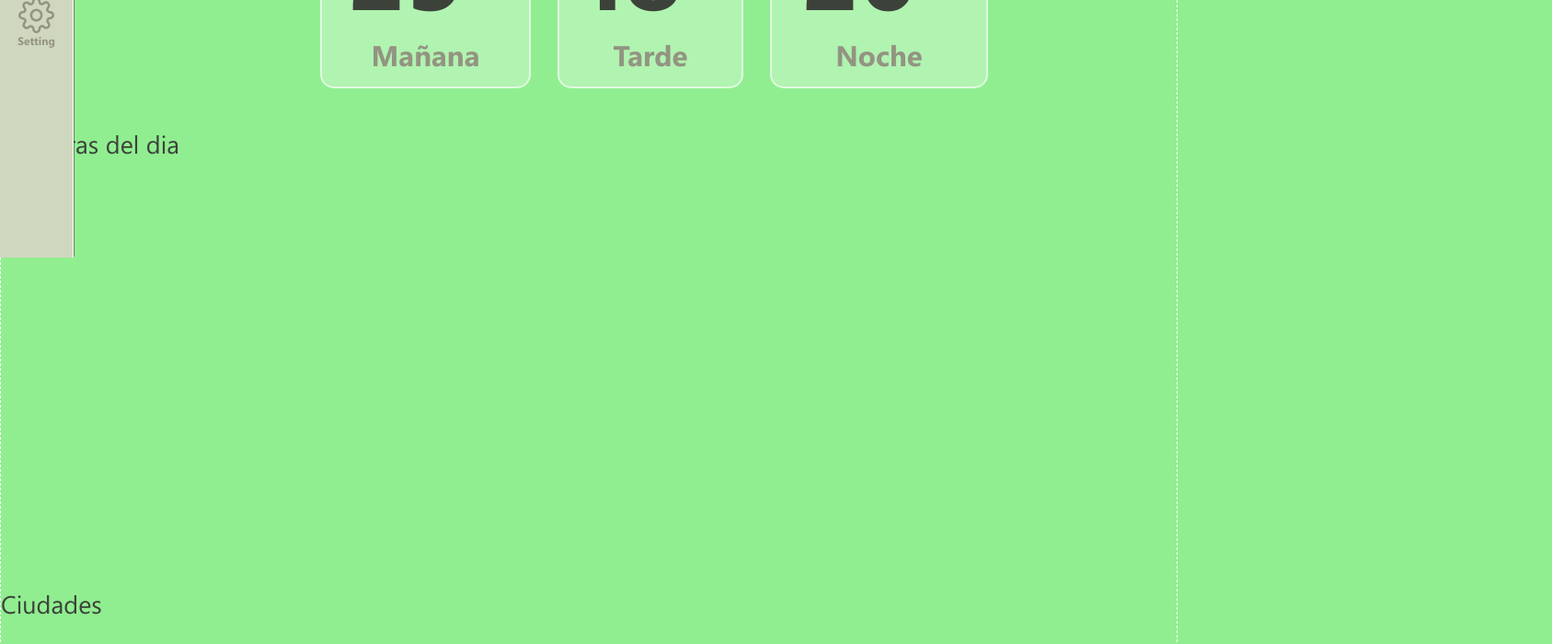
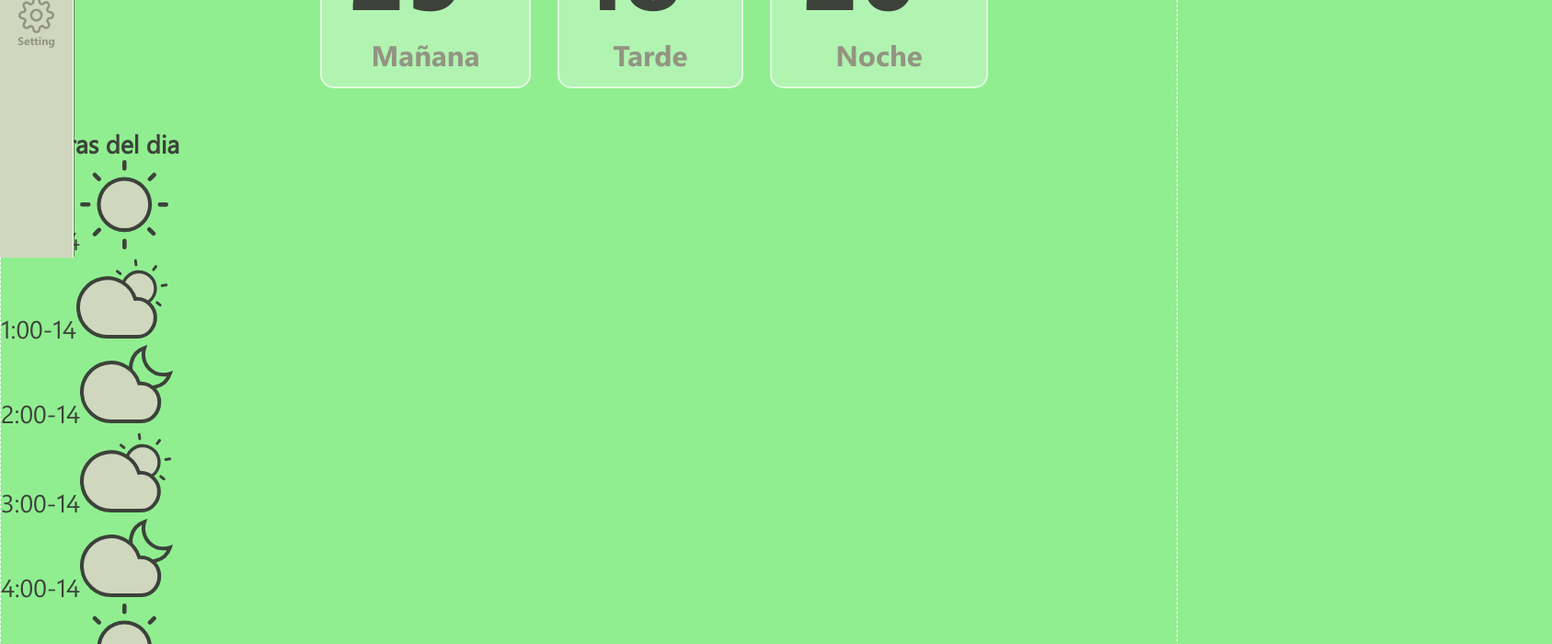
Before and after one commit to fvilca/weather-web-app, a React (Create React App) app: page / in a window 1280 px wide. Shown: the part 520-1220 px from the top of the page at 92% size, 1687 px wide, since content can reach past the window. Built offline with nearby package versions, Linux system fonts and the light colour scheme.

Commit message:
tunning Modal

```diff
--- a/src/HomePage/HomePage.jsx
+++ b/src/HomePage/HomePage.jsx
@@ -7,6 +7,25 @@ import DateFilter from "../components/DateFilter";
 import { RatioWidget1, RatioWidget2 } from "../components/RatioWidget";
 import DayShiftWidget from "../components/DayShift";
 import WeatherSlider from "../components/WeatherSlider";
+
+const dataHoursDay = [
+  { hour: "0:00", temp: "-14", icon: "sunny" },
+  { hour: "0:00", temp: "-14", icon: "cloudy_d" },
+  { hour: "0:00", temp: "-14", icon: "cloudy_n" },
+  { hour: "0:00", temp: "-14", icon: "cloudy_d" },
+  { hour: "0:00", temp: "-14", icon: "cloudy_n" },
+  { hour: "0:00", temp: "-14", icon: "sunny" },
+  { hour: "0:00", temp: "-14", icon: "sunny" },
+  { hour: "0:00", temp: "-14", icon: "cloudy_d" },
+  { hour: "0:00", temp: "-14", icon: "cloudy_d" },
+  { hour: "0:00", temp: "-14", icon: "cloudy_d" },
+  { hour: "0:00", temp: "-14", icon: "cloudy_d" },
+  { hour: "0:00", temp: "-14", icon: "sunny" },
+  { hour: "0:00", temp: "-14", icon: "sunny" },
+  { hour: "0:00", temp: "-14", icon: "sunny" },
+  { hour: "0:00", temp: "-14", icon: "sunny" },
+  { hour: "0:00", temp: "-14", icon: "sunny" },
+];
 
 export default function HomePage() {
   const { pathname, hash } = useLocation();
@@ -35,16 +54,24 @@ export default function HomePage() {
       <DayShiftWidget />
       <RatioWidget1 />
       <RatioWidget2 />
-      {/*
 
+      <section id="sectionhours">
+        <h1>24 Horas del dia</h1>
 
-
-
-
-
-      */}{" "}
-      {/** PROBLEM OVERFLOW .*/}
-      <section id="sectionhours">24 Horas del dia</section>
+        {dataHoursDay.map((item,index) => (
+          <>
+            <span>{index}:00</span>
+            <span>{item.temp}</span>
+            <img
+              src={
+                require("../images/" + item.icon + "_outline.svg").default
+              }
+              alt=""
+            />
+            <br />
+          </>
+        ))}
+      </section>
       <section id="sectioncities">Ciudades</section>
     </div>
   );
--- a/src/HomePage/home_page.scss
+++ b/src/HomePage/home_page.scss
@@ -17,7 +17,7 @@ y cada componente ya tiene caracteristicas de vsuales
 
 #sectionhours {
   width: 100%;
-  height: 500px;
+  //height: 500px;
   grid-area: hours;
 }
 #sectioncities {
@@ -70,7 +70,7 @@ y cada componente ya tiene caracteristicas de vsuales
 }
 .filter--date{
   grid-area: filter--date;
-  border: 2px solid blue;
+  //border: 2px solid blue;
   margin: 0 1rem;
 }
 .ratio-widget1 {
--- a/src/components/CityFilter.jsx
+++ b/src/components/CityFilter.jsx
@@ -1,22 +1,88 @@
-import React from 'react'
-import './filter.scss'
+import React, { useState, useCallback, useEffect } from "react";
+import "./filter.scss";
+import { a, useTransition, config } from "react-spring";
+import ModalCity from "./ModalCity";
 
 const CityFilter = () => {
+  const [visibleModal, setVisibleModal] = useState(false);
+  const transitionModal = useTransition(visibleModal, {
+    from: {
+      opacity: 0,
+      scale: 0.8,
+    },
+    enter: {
+      opacity: 1,
+      scale: 1,
+    },
+    leave: {
+      opacity: 0,
+      scale: 0.8,
+    },
+    config: config.gentle,
+  });
+  const handleModalVisible = () => {
+    setVisibleModal(!visibleModal);
+  };
+  const keyPress = useCallback(
+    (e) => {
+      if (e.key === "Escape" && visibleModal) {
+        setVisibleModal(false);
+      }
+    },
+    [setVisibleModal, visibleModal]
+  );
+
+  useEffect(() => {
+    document.addEventListener("keydown", keyPress);
+    return () => document.removeEventListener("keydown", keyPress);
+  }, [keyPress]);
+
   return (
-        <div className='filter filter--city'>
-            <div className="filter--container">
-                <svg className='filter--icon'
-                    width="36.856" height="36.856" viewBox="0 0 36.856 36.856">
-                    <path d="M28.409,23.5a14.576,14.576,0,1,0-4.907,4.9L33.392,38.3l4.9-4.907ZM15.982,24.98a8.992,8.992,0,1,1,9-8.986,9.006,9.006,0,0,1-9,8.986Z" transform="translate(-1.44 -1.44)" fill="#939482" />
+    <div className="filter filter--city">
+      <div className="filter--container" onClick={handleModalVisible}>
+        <svg
+          className="filter--icon"
+          width="36.856"
+          height="36.856"
+          viewBox="0 0 36.856 36.856"
+        >
+          <path
+            d="M28.409,23.5a14.576,14.576,0,1,0-4.907,4.9L33.392,38.3l4.9-4.907ZM15.982,24.98a8.992,8.992,0,1,1,9-8.986,9.006,9.006,0,0,1-9,8.986Z"
+            transform="translate(-1.44 -1.44)"
+            fill="#939482"
+          />
         </svg>
         <div className="filter--text">Arequipa, PE</div>
-                <svg className='filter--arrow'
-                    width="21.685" height="13.343" viewBox="0 0 21.685 13.343">
-                    <path d="M7.307,14.614,0,7.307,7.307,0" transform="translate(3.536 10.843) rotate(-90)" fill="none" stroke="#939482" stroke-linecap="round" stroke-linejoin="round" stroke-width="5" />
+        <svg
+          className="filter--arrow"
+          width="21.685"
+          height="13.343"
+          viewBox="0 0 21.685 13.343"
+        >
+          <path
+            d="M7.307,14.614,0,7.307,7.307,0"
+            transform="translate(3.536 10.843) rotate(-90)"
+            fill="none"
+            stroke="#939482"
+            stroke-linecap="round"
+            stroke-linejoin="round"
+            stroke-width="5"
+          />
         </svg>
       </div>
+
+      {transitionModal(
+        (style, visible) =>
+          visible && (
+            <ModalCity
+              style={style}
+              title="Por Ciudad"
+              handleModalVisible={handleModalVisible}
+            />
+          )
+      )}
     </div>
-    )
-}
+  );
+};
 
-export default CityFilter
+export default CityFilter;
--- a/src/components/DateFilter.jsx
+++ b/src/components/DateFilter.jsx
@@ -18,7 +18,7 @@ const DateFilter = () => {
       opacity: 0,
       scale: 0.8,
     },
-    config:config.gentle,
+    config: config.gentle,
   });
   const handleModalVisible = () => {
     setVisibleModal(!visibleModal);
@@ -37,7 +37,6 @@ const DateFilter = () => {
     document.addEventListener("keydown", keyPress);
     return () => document.removeEventListener("keydown", keyPress);
   }, [keyPress]);
-
 
   return (
     <div className="filter filter--date">
--- a/src/components/ModalDate.jsx
+++ b/src/components/ModalDate.jsx
@@ -8,11 +8,7 @@ export default function ModalDate({ style,title, handleModalVisible }) {
       <div className="modal--bg" onClick={handleModalVisible} />
       <form className="form">
 
-        <div className="title">
-          <div className="marker--left"></div>
-          <h3 className=" filter--title--light"> &nbsp; Filtro: </h3>
-          <h3 className=" filter--title--dark"> Por Fecha </h3>
-        </div>
+        <Title/>
 
         <DateSelector />
 
@@ -106,3 +102,13 @@ const Combo3 = ({ options, value }) => {
     </div>
   );
 };
+const Title = () => {
+  return (
+    <div className="title">
+          <div className="marker--left"></div>
+          <h3 className=" filter--title--light"> &nbsp; Filtro: </h3>
+          <h3 className=" filter--title--dark">  &nbsp;  Por Fecha </h3>
+        </div>
+
+  )
+}
--- a/src/components/WeatherSlider.jsx
+++ b/src/components/WeatherSlider.jsx
@@ -64,7 +64,7 @@ const WeatherSlider = () => {
             <a.div className="spring--left" style={style}>
               <img
                 src={
-                  require("../images/" + bd[i + 1].icon + "_outline.svg")
+                  require("../images/" + bd[i -1].icon + "_outline.svg")
                     .default
                 }
                 alt=""
--- a/src/components/filter.scss
+++ b/src/components/filter.scss
@@ -16,7 +16,7 @@
     border-radius: 10px;
     cursor: pointer;
     overflow: hidden;
-    border: 2px solid red;
+    //border: 2px solid red;
   }
   .filter--icon{
     width: calc(15px + 1vw);
--- a/src/components/modal.scss
+++ b/src/components/modal.scss
@@ -49,7 +49,6 @@
 }
 
 .form {
-
   display: flex;
   flex-direction: column;
   justify-content: space-around;
@@ -75,6 +74,11 @@
 
   .button {
     cursor: pointer;
+    transition: all 0.2s;
+    &:hover {
+      transform: scale(1.1);
+
+    }
   }
 }
 
@@ -92,3 +96,15 @@
   align-items: center;
   gap: 1rem;
 }
+
+.form--search {
+  background-color: rgba(white, 0.3);
+  margin: 1rem;
+  display: flex;
+  flex-direction: row;
+  justify-content: center;
+  border-radius: 10px;
+  input {
+    width: 90%;
+  }
+}
--- a/src/components/weather-slider.scss
+++ b/src/components/weather-slider.scss
@@ -12,7 +12,7 @@
   }
   .container-spring {
     position: relative;
-    overflow: hidden;
+    //overflow: hidden;
     display: flex;
     justify-content: center;
     align-items: center;
@@ -67,8 +67,8 @@
   width: 50%;
 }
 .container-right {
-  width: calc(100px + 5.5vw);
-  height: calc(100px + 5.5vw);
-  //height: 100%;
-  //width: 20%;
+  //width: calc(100px + 5.5vw);
+  //height: calc(100px + 5.5vw);
+  height: 100%;
+  width: 20%;
 }
--- a/src/variables.scss
+++ b/src/variables.scss
@@ -40,6 +40,11 @@ $label_menu_icon: 'Segoe WP bold';
 $txt-filter:1.111rem;
 //! solo tiene sentido aquello q se va a reutilizar mucho por ejemplo parrafos, titulos
 
+.text--tag{
+  font-family: $font_paragraph;
+  font-size: 18px;
+  color: $color3;
+}
 .filter--title--light{
   font-family: $label_card;
   font-weight: bold;
@@ -59,6 +64,13 @@ $txt-filter:1.111rem;
   font-weight: bold;
   font-size: 25px;
   color: $color2;
+}
+
+.filter-text--dark{
+  font-family: $label_card;
+  font-weight: bold;
+  font-size: 25px;
+  color: $color1;
 }
 
 .slider-label{
```
Also changed, not shown: src/components/Modal.jsx (deleted, +0 -37 lines). Lines whose indentation alone changed are shown as unchanged.
